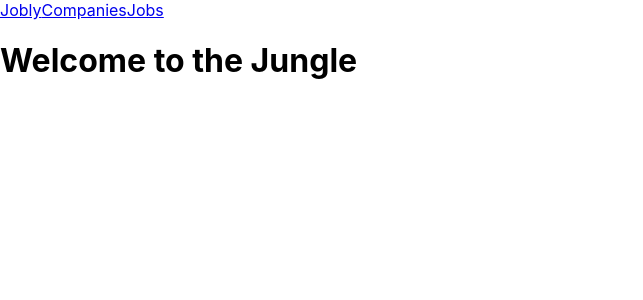
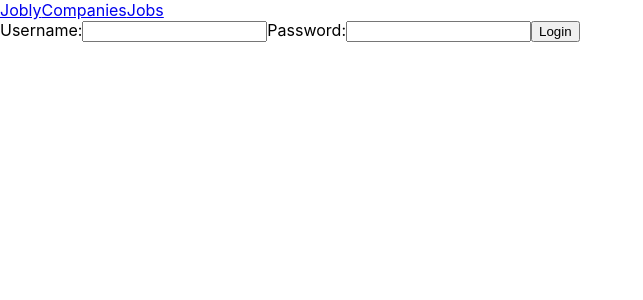
Before and after one commit to marshall-buck/jobly-FE, a React (Create React App) app: page /login in a window 1280 px wide. Before the commit this address led to /. Shown: the top 300 px of the page, without its empty margins (0-643 px from the left). Built offline with nearby package versions, Linux system fonts and the light colour scheme; no server answers; the HTML template or start-up script is replaced by a standard one.

Commit message:
Added Login form

```diff
--- /dev/null
+++ b/src/EditProfile.js
@@ -0,0 +1,8 @@
+function EditProfile(){
+
+  return(
+    ""
+  )
+}
+
+export default EditProfile;
--- /dev/null
+++ b/src/Login.js
@@ -0,0 +1,67 @@
+import {useState} from 'react';
+/** Login
+*
+* Props
+* - handleLogin
+*
+* State
+* -formData { username: "", password: ""}
+*
+*
+* App -> RoutesList => Login
+*/
+
+function Login({handleLogin}){
+
+  const initialState = {
+    username: "",
+    password: ""
+  }
+
+  const [formData, setFormData] = useState(initialState);
+
+
+  /** Update local state w/curr state of input elem */
+  function handleChange(evt) {
+    const { name, value } = evt.target;
+    setFormData(fData => ({
+      ...fData,
+      [name]: value,
+    }));
+  }
+
+  function handleSubmit(evt) {
+    evt.preventDefault();
+    handleLogin(formData);
+    setFormData(initialState);
+  }
+
+  return (
+    <form onSubmit={handleSubmit}>
+      <label htmlFor="username">Username:</label>
+      <input
+        type="text"
+        id="username"
+        name="username"
+        value={formData.username}
+        onChange={handleChange}
+        required
+      />
+
+      <label htmlFor="password">Password:</label>
+      <input
+        type="password"
+        id="password"
+        name="password"
+        value={formData.password}
+        onChange={handleChange}
+        required
+      />
+      <button>Login</button>
+    </form>
+
+  );
+
+}
+
+export default Login;
--- a/src/RoutesList.js
+++ b/src/RoutesList.js
@@ -4,6 +4,10 @@ import LandingPage from "./LandingPage";
 import CompaniesList from "./CompaniesList";
 import CompanyDetail from "./CompanyDetail";
 import JobsList from "./JobsList";
+import Login from "./Login";
+import Signup from "./Signup";
+import EditProfile from "./EditProfile";
+
 
 
 
@@ -18,6 +22,9 @@ function RoutesList() {
   return (
     <Routes>
       <Route path='/' element={<LandingPage />} />
+      <Route path='/login' element={<Login/>} />
+      <Route path='/signup' element={<Signup />} />
+      <Route path='/profile' element={<EditProfile/>} />
       <Route path='/companies' element={<CompaniesList />} />
       <Route path='/companies/:handle' element={<CompanyDetail />} />
       <Route path='/jobs' element={<JobsList />} />
--- /dev/null
+++ b/src/Signup.js
@@ -0,0 +1,8 @@
+function Signup(){
+
+  return(
+    ""
+  )
+}
+
+export default Signup;
```
